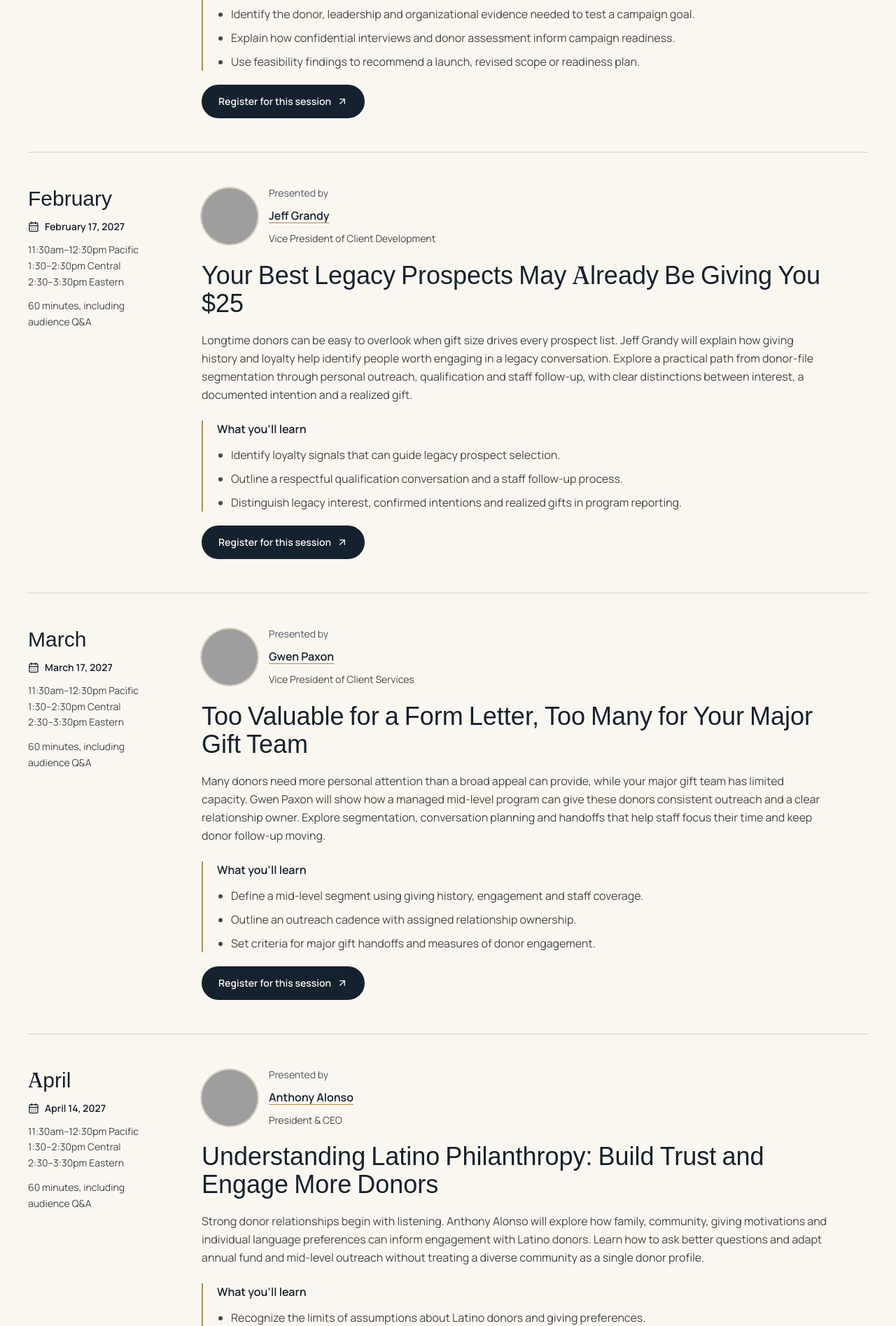
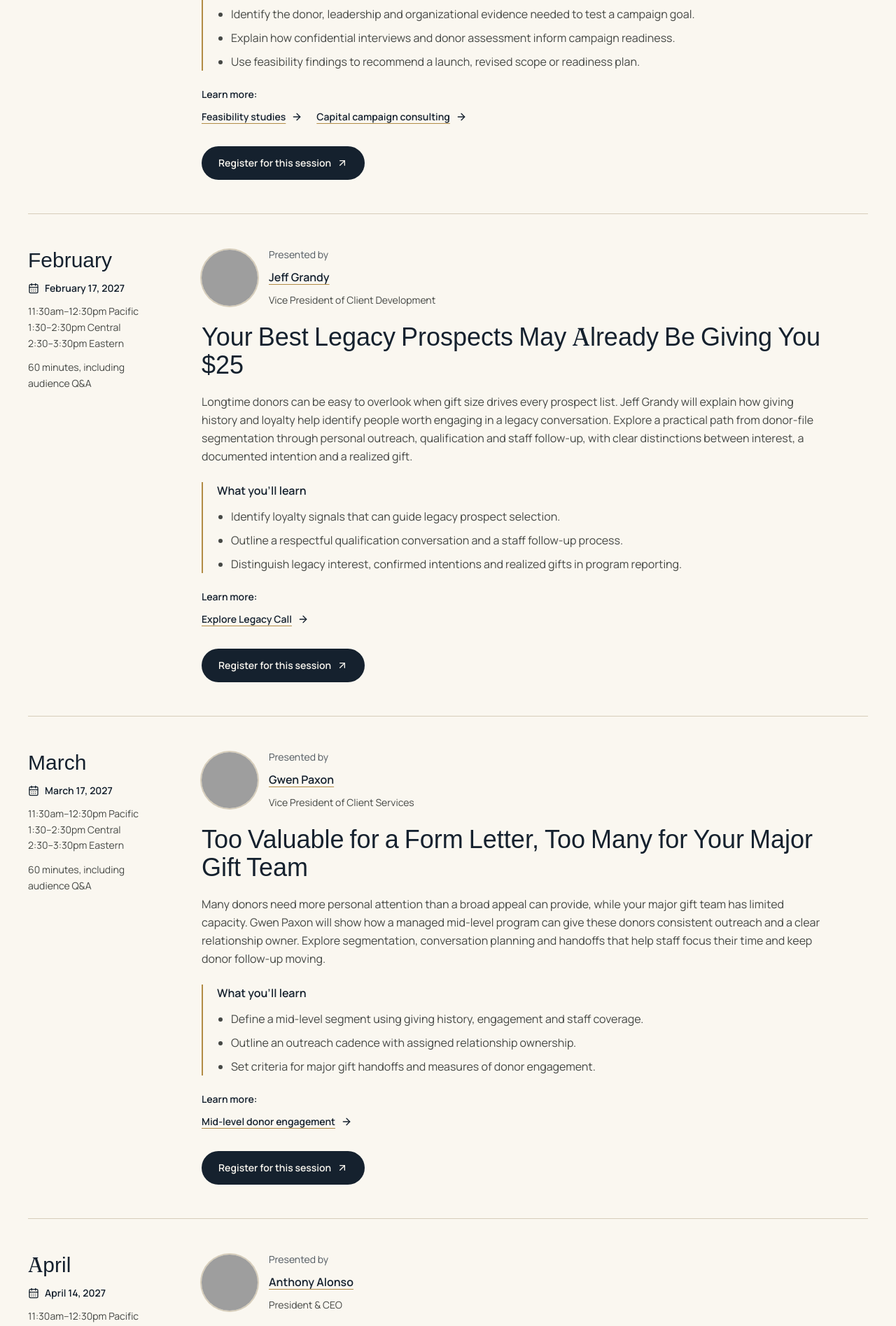
Before and after one commit to Catapultfundraising/catapult-fundraising-website, a Next.js app: page /webinars in a window 1280 px wide. Shown: the part 1480-3375 px from the top of the page at 70% size. Built offline with nearby package versions, Linux system fonts and the light colour scheme; grey boxes are pictures that could not be loaded.

Commit message:
Restore relevant service links beneath each webinar

```diff
--- a/app/webinars/page.tsx
+++ b/app/webinars/page.tsx
@@ -100,6 +100,16 @@ export default function WebinarsPage() {
                     {session.learning_objectives.map((objective) => <li key={objective}>{objective}</li>)}
                   </ul>
                 </div>
+                <div className="mt-6 text-sm">
+                  <p className="font-semibold text-[rgb(var(--navy))]">Learn more:</p>
+                  <div className="flex flex-wrap gap-x-5 gap-y-1">
+                    {session.service_links.map((link) => (
+                      <Link key={link.href} href={link.href} className="inline-flex min-h-11 items-center gap-2 font-semibold text-[rgb(var(--navy))] underline decoration-[rgb(var(--brass))] underline-offset-4">
+                        {link.label}<ArrowRight aria-hidden="true" className="h-4 w-4 shrink-0" />
+                      </Link>
+                    ))}
+                  </div>
+                </div>
                 <div className="mt-5"><WebinarRegistration title={session.title} registrationUrl={session.registration_url} /></div>
               </div>
             </article>
--- a/lib/webinar-series-2027.json
+++ b/lib/webinar-series-2027.json
@@ -15,7 +15,17 @@
     ],
     "slug": "2027-01-20-anthony",
     "format": "60 minutes, including audience Q&A",
-    "registration_url": "https://us06web.zoom.us/webinar/register/WN_yVTEOV0ySoGQ2uMYKyMv7Q"
+    "registration_url": "https://us06web.zoom.us/webinar/register/WN_yVTEOV0ySoGQ2uMYKyMv7Q",
+    "service_links": [
+      {
+        "href": "/services/feasibility-study",
+        "label": "Feasibility studies"
+      },
+      {
+        "href": "/services/capital-campaign",
+        "label": "Capital campaign consulting"
+      }
+    ]
   },
   {
     "date": "2027-02-17",
@@ -33,7 +43,13 @@
     ],
     "slug": "2027-02-17-jeff",
     "format": "60 minutes, including audience Q&A",
-    "registration_url": "https://us06web.zoom.us/webinar/register/WN_hMULXdB7Qj2CrsbhJVqI1A"
+    "registration_url": "https://us06web.zoom.us/webinar/register/WN_hMULXdB7Qj2CrsbhJVqI1A",
+    "service_links": [
+      {
+        "href": "/services/planned-giving",
+        "label": "Explore Legacy Call"
+      }
+    ]
   },
   {
     "date": "2027-03-17",
@@ -51,7 +67,13 @@
     ],
     "slug": "2027-03-17-gwen",
     "format": "60 minutes, including audience Q&A",
-    "registration_url": "https://us06web.zoom.us/webinar/register/WN_vctp9BuDQ5uWOlSc4wJwVg"
+    "registration_url": "https://us06web.zoom.us/webinar/register/WN_vctp9BuDQ5uWOlSc4wJwVg",
+    "service_links": [
+      {
+        "href": "/services/mid-level-donor-program",
+        "label": "Mid-level donor engagement"
+      }
+    ]
   },
   {
     "date": "2027-04-14",
@@ -69,7 +91,17 @@
     ],
     "slug": "2027-04-14-anthony",
     "format": "60 minutes, including audience Q&A",
-    "registration_url": "https://us06web.zoom.us/webinar/register/WN_TQa7RPCaQWCeOXlJkO3o_w"
+    "registration_url": "https://us06web.zoom.us/webinar/register/WN_TQa7RPCaQWCeOXlJkO3o_w",
+    "service_links": [
+      {
+        "href": "/services/telefundraising",
+        "label": "Annual Fund Connect"
+      },
+      {
+        "href": "/services/mid-level-donor-program",
+        "label": "Mid-level donor engagement"
+      }
+    ]
   },
   {
     "date": "2027-05-12",
@@ -87,7 +119,13 @@
     ],
     "slug": "2027-05-12-jeff",
     "format": "60 minutes, including audience Q&A",
-    "registration_url": "https://us06web.zoom.us/webinar/register/WN_OoHD02z2RAezka19GEi08g"
+    "registration_url": "https://us06web.zoom.us/webinar/register/WN_OoHD02z2RAezka19GEi08g",
+    "service_links": [
+      {
+        "href": "/services/capital-campaign",
+        "label": "Capital campaign consulting"
+      }
+    ]
   },
   {
     "date": "2027-06-09",
@@ -105,7 +143,17 @@
     ],
     "slug": "2027-06-09-anthony",
     "format": "60 minutes, including audience Q&A",
-    "registration_url": "https://us06web.zoom.us/webinar/register/WN_bumrwQ5ETMCj4sH4YKO9VQ"
+    "registration_url": "https://us06web.zoom.us/webinar/register/WN_bumrwQ5ETMCj4sH4YKO9VQ",
+    "service_links": [
+      {
+        "href": "/services/planned-giving",
+        "label": "Explore Legacy Call"
+      },
+      {
+        "href": "/services/capital-campaign",
+        "label": "Capital campaign consulting"
+      }
+    ]
   },
   {
     "date": "2027-07-14",
@@ -123,7 +171,13 @@
     ],
     "slug": "2027-07-14-jeff",
     "format": "60 minutes, including audience Q&A",
-    "registration_url": "https://us06web.zoom.us/webinar/register/WN_iMzXp0nLRba6hySvD0NiEw"
+    "registration_url": "https://us06web.zoom.us/webinar/register/WN_iMzXp0nLRba6hySvD0NiEw",
+    "service_links": [
+      {
+        "href": "/services/capital-campaign",
+        "label": "Campaign planning and prospect research"
+      }
+    ]
   },
   {
     "date": "2027-08-11",
@@ -141,7 +195,13 @@
     ],
     "slug": "2027-08-11-gwen",
     "format": "60 minutes, including audience Q&A",
-    "registration_url": "https://us06web.zoom.us/webinar/register/WN_mNBGjX2hRIin_X4kFn-2dg"
+    "registration_url": "https://us06web.zoom.us/webinar/register/WN_mNBGjX2hRIin_X4kFn-2dg",
+    "service_links": [
+      {
+        "href": "/services/planned-giving",
+        "label": "Explore Legacy Call"
+      }
+    ]
   },
   {
     "date": "2027-09-08",
@@ -159,7 +219,13 @@
     ],
     "slug": "2027-09-08-anthony",
     "format": "60 minutes, including audience Q&A",
-    "registration_url": "https://us06web.zoom.us/webinar/register/WN_xeA88zx2RGmO_2p3phw7TA"
+    "registration_url": "https://us06web.zoom.us/webinar/register/WN_xeA88zx2RGmO_2p3phw7TA",
+    "service_links": [
+      {
+        "href": "/services/capital-campaign",
+        "label": "Capital campaign consulting"
+      }
+    ]
   },
   {
     "date": "2027-10-13",
@@ -177,7 +243,13 @@
     ],
     "slug": "2027-10-13-jeff",
     "format": "60 minutes, including audience Q&A",
-    "registration_url": "https://us06web.zoom.us/webinar/register/WN_8lHgEl8JQyW3Su6wQKW_6A"
+    "registration_url": "https://us06web.zoom.us/webinar/register/WN_8lHgEl8JQyW3Su6wQKW_6A",
+    "service_links": [
+      {
+        "href": "/services/telefundraising",
+        "label": "Annual Fund Connect"
+      }
+    ]
   },
   {
     "date": "2027-11-17",
@@ -195,7 +267,13 @@
     ],
     "slug": "2027-11-17-anthony",
     "format": "60 minutes, including audience Q&A",
-    "registration_url": "https://us06web.zoom.us/webinar/register/WN_-2rzhcOLQHKRPYb6AXxUGQ"
+    "registration_url": "https://us06web.zoom.us/webinar/register/WN_-2rzhcOLQHKRPYb6AXxUGQ",
+    "service_links": [
+      {
+        "href": "/services/capital-campaign",
+        "label": "Campaign planning and prospect research"
+      }
+    ]
   },
   {
     "date": "2027-12-08",
@@ -213,6 +291,16 @@
     ],
     "slug": "2027-12-08-jeff",
     "format": "60 minutes, including audience Q&A",
-    "registration_url": "https://us06web.zoom.us/webinar/register/WN_bCjxdZEpTv--XylTb0Vixw"
+    "registration_url": "https://us06web.zoom.us/webinar/register/WN_bCjxdZEpTv--XylTb0Vixw",
+    "service_links": [
+      {
+        "href": "/services/capital-campaign",
+        "label": "Capital campaign consulting"
+      },
+      {
+        "href": "/services/telefundraising",
+        "label": "Campaign calling support"
+      }
+    ]
   }
 ]
--- a/lib/webinar-series-2027.ts
+++ b/lib/webinar-series-2027.ts
@@ -13,6 +13,7 @@ export interface Webinar2027 {
   slug: string;
   format: string;
   registration_url: string | null;
+  service_links: { href: string; label: string }[];
 }
 
 // Separate from the retired CGA webinar metadata. Approved public copy and
```
Also changed, not shown: scripts/test-webinar-series-2027.tsx (+10 -4 lines), 1 other file (tests, documents, lock files or other folders).
